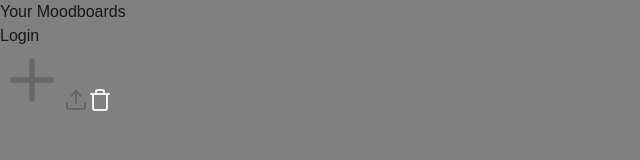
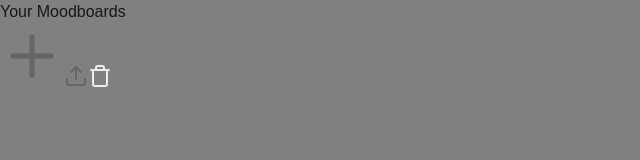
Before and after one commit to pianissi/splat-ref, a Next.js app: page / in a window 1280 px wide. Shown: the top 160 px of the page, without its empty margins (0-640 px from the left). Built offline with nearby package versions, Linux system fonts and the light colour scheme.

Commit message:
chore: hide login button

```diff
--- a/src/app/page.tsx
+++ b/src/app/page.tsx
@@ -171,11 +171,11 @@ export default function Home() {
           <div className="text-2xl m-4 font-bold h-fit w-auto text-gray-700">
             Your Moodboards
           </div>
-          <RoundContainer hoverable={true}>
+          {/* <RoundContainer hoverable={true}>
             <div className="m-2 text-gray-700">
               Login
             </div>
-          </RoundContainer>
+          </RoundContainer> */}
         </div>
         <div className="flex flex-col justify-between flex-1 min-w-0 min-h-0">
           <div className="grid grid-cols-1 lg:grid-cols-4 p-6 overflow-auto">
```
